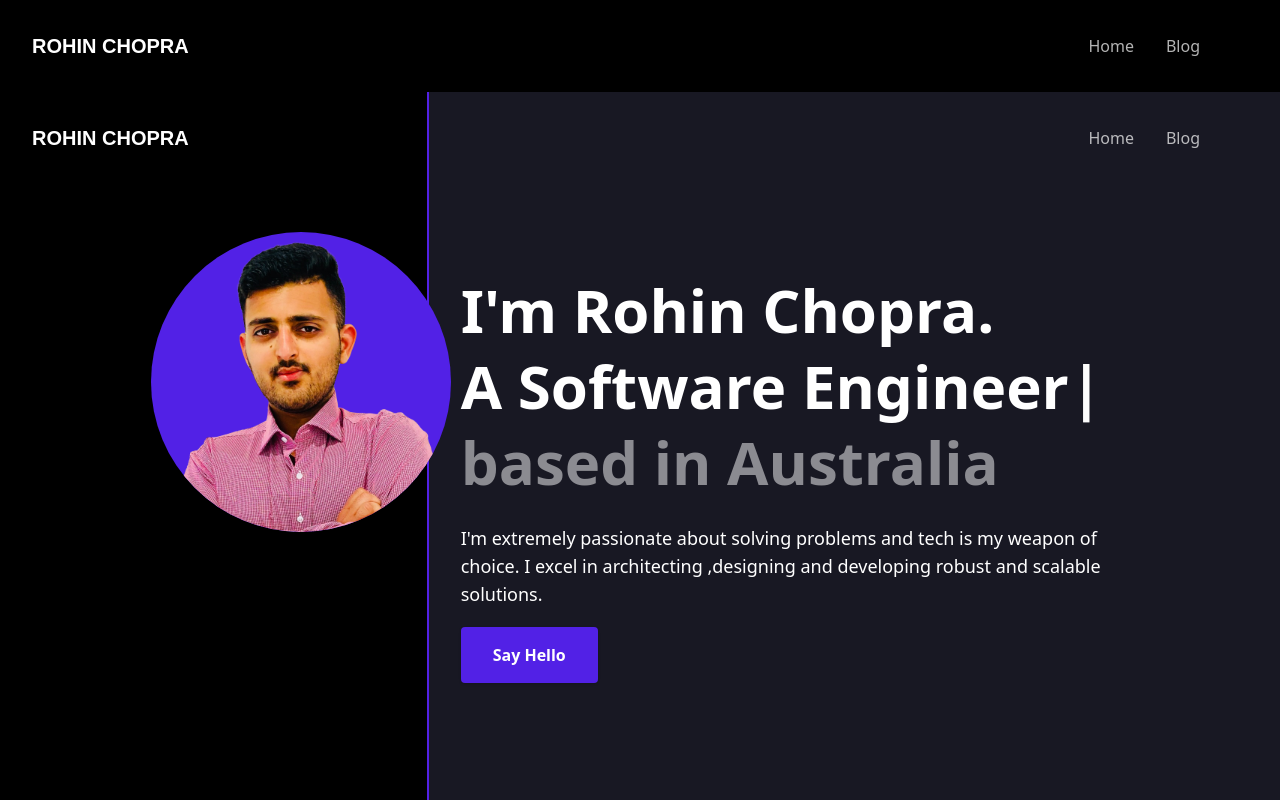
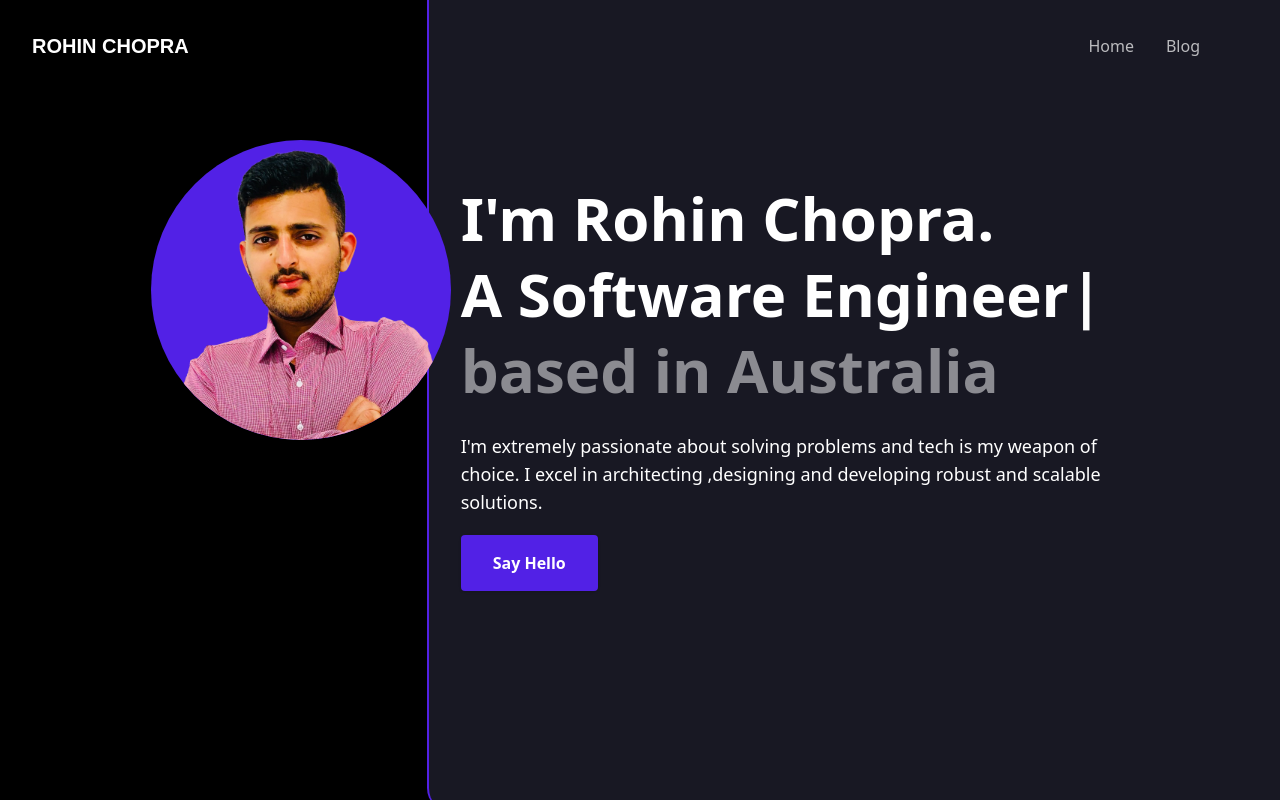
Before and after one commit to Rohin-Chopra/rohin-portfolio, a Next.js app: page / in a window 1280 px wide. Shown: the top 800 px of the page. Built offline with nearby package versions, Linux system fonts and the light colour scheme.

Commit message:
fixed navbar duplicate bug

```diff
--- a/pages/_app.tsx
+++ b/pages/_app.tsx
@@ -23,7 +23,7 @@ function MyApp({ Component, pageProps }: any) {
         });
     `}
       </Script>
-      <Layout showDesign={Component.requiresNavDesign}>
+      <Layout hasCustomNavbar={Component.hasCustomNavbar}>
         <ToastContainer />
         <Component {...pageProps} />
       </Layout>
```
